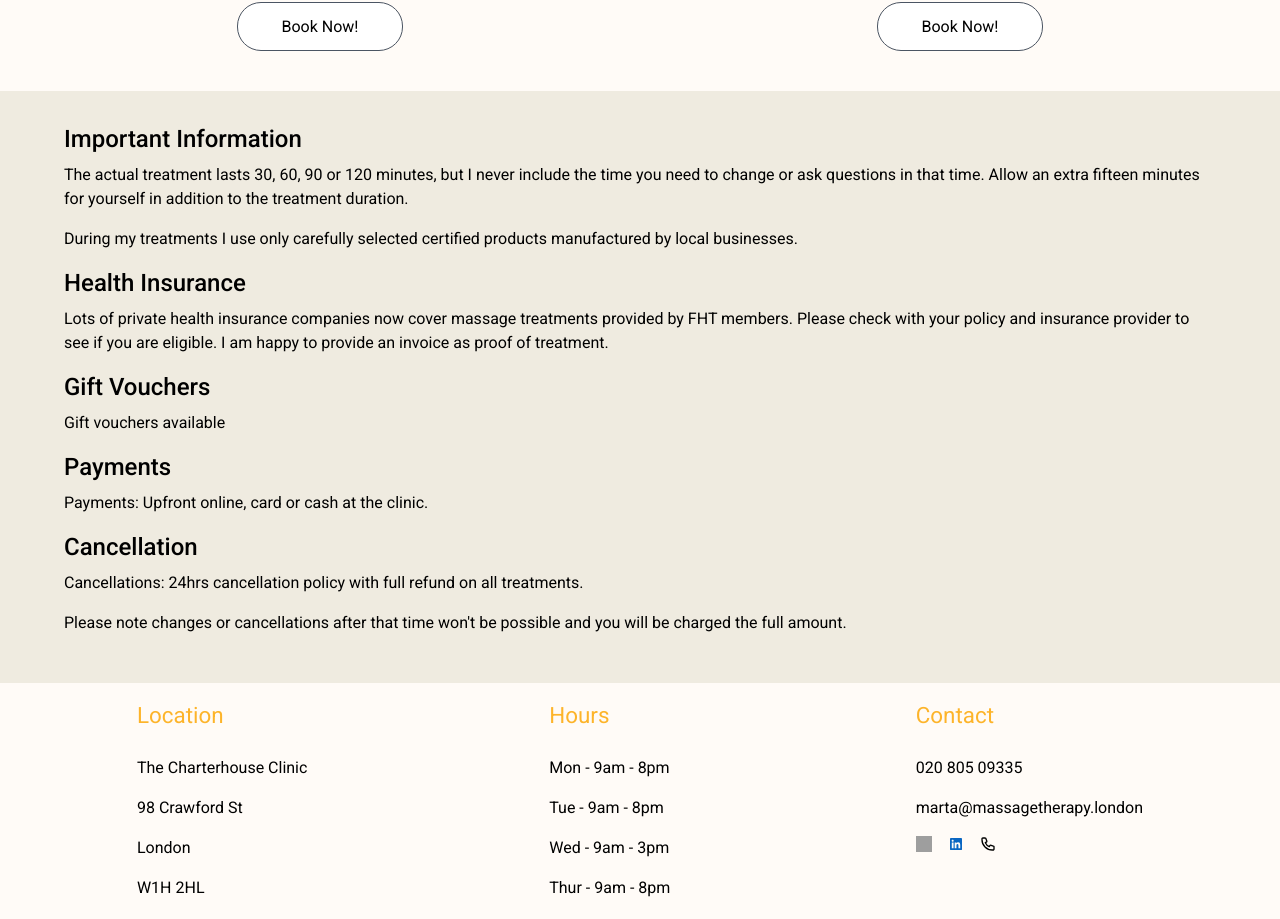
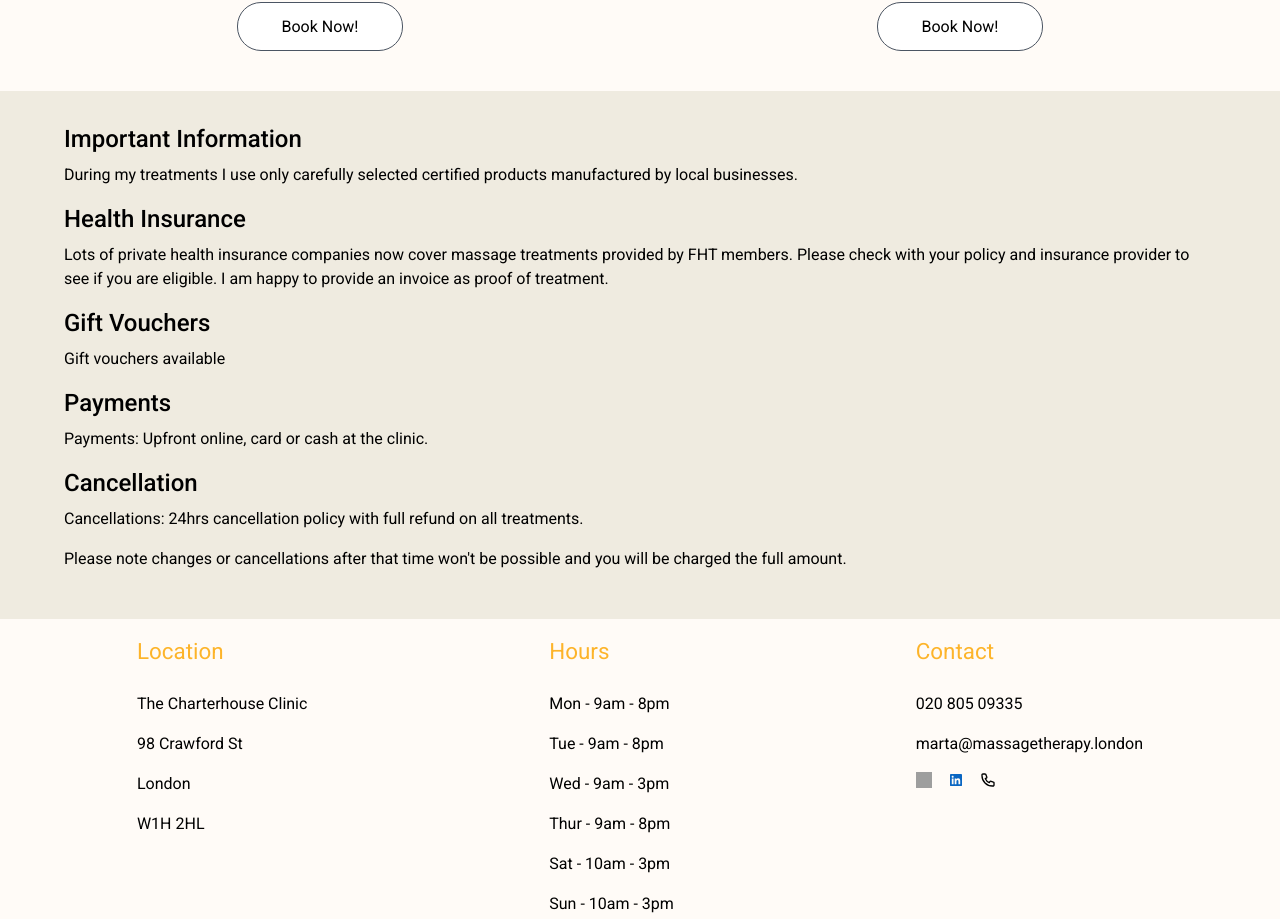
Before and after one commit to lbourke1234/massageTherapy, a Next.js app: page /pricing in a window 1280 px wide. Shown: the part 2034-2953 px from the top of the page. Built offline with nearby package versions, Linux system fonts and the light colour scheme; grey boxes are pictures that could not be loaded.

Commit message:
line removed from pricing

```diff
--- a/src/app/pages/pricing/Content.jsx
+++ b/src/app/pages/pricing/Content.jsx
@@ -5,13 +5,10 @@ const Content = () => {
     <div className="text-black bg-[#EFEBE0]">
       <div className="cmMobile:w-[90%] cm1500:w-3/5 m-auto py-8">
         <h3 className="font-medium text-2xl mb-2">Important Information</h3>
-        <p>{`The actual treatment lasts 30, 60, 90 or 120 minutes, but I never include the time you
-              need to change or ask questions in that time. Allow an extra fifteen minutes for yourself
-              in addition to the treatment duration.`}</p>
         <p>{`During my treatments I use only carefully selected certified products manufactured by
             local businesses.`}</p>
         <h3 className="font-medium text-2xl mb-2">Health Insurance</h3>
-        <p>{`Lots of private health insurance companies now cover massage treatments provided by
+        <p>{`Lots of private health insurance companies now cover massage treatments provided by
             FHT members. Please check with your policy and insurance provider to see if you are
             eligible. I am happy to provide an invoice as proof of treatment.`}</p>
         <h3 className="font-medium text-2xl mb-2">Gift Vouchers</h3>
```
